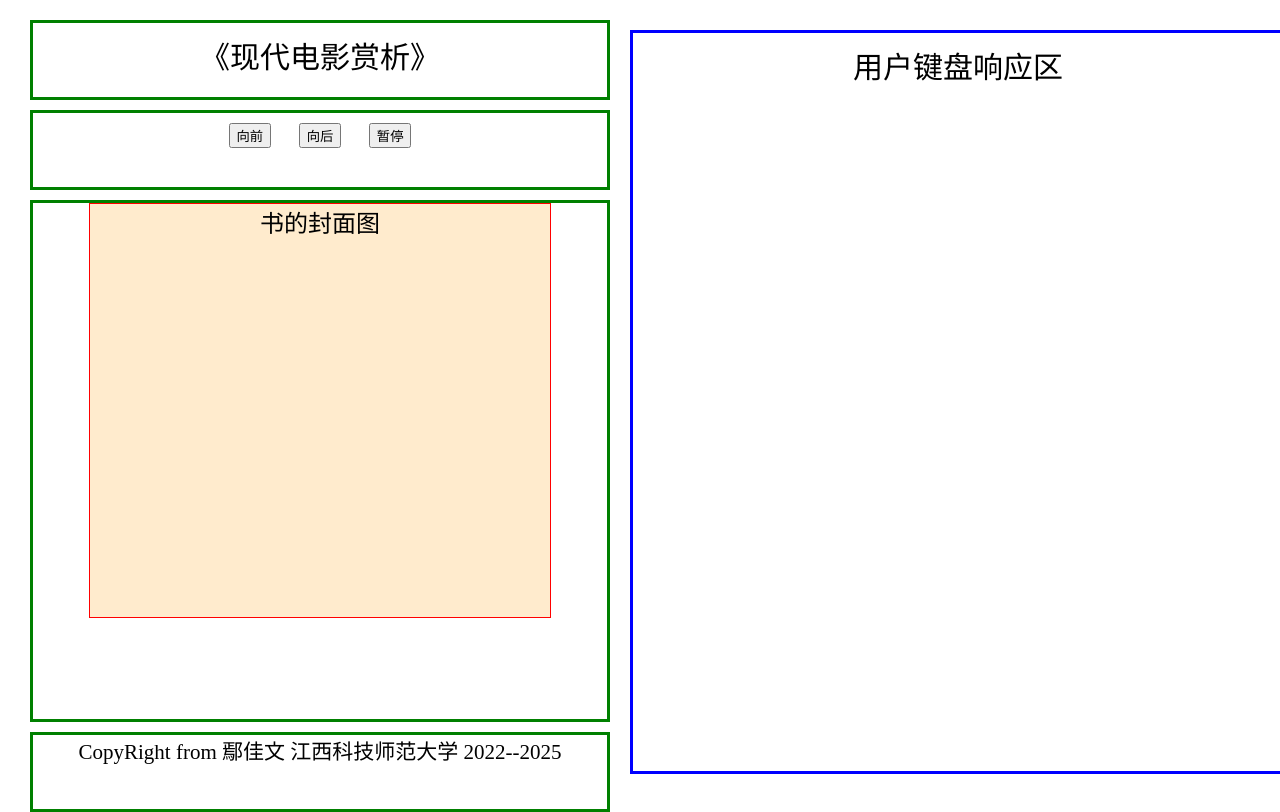
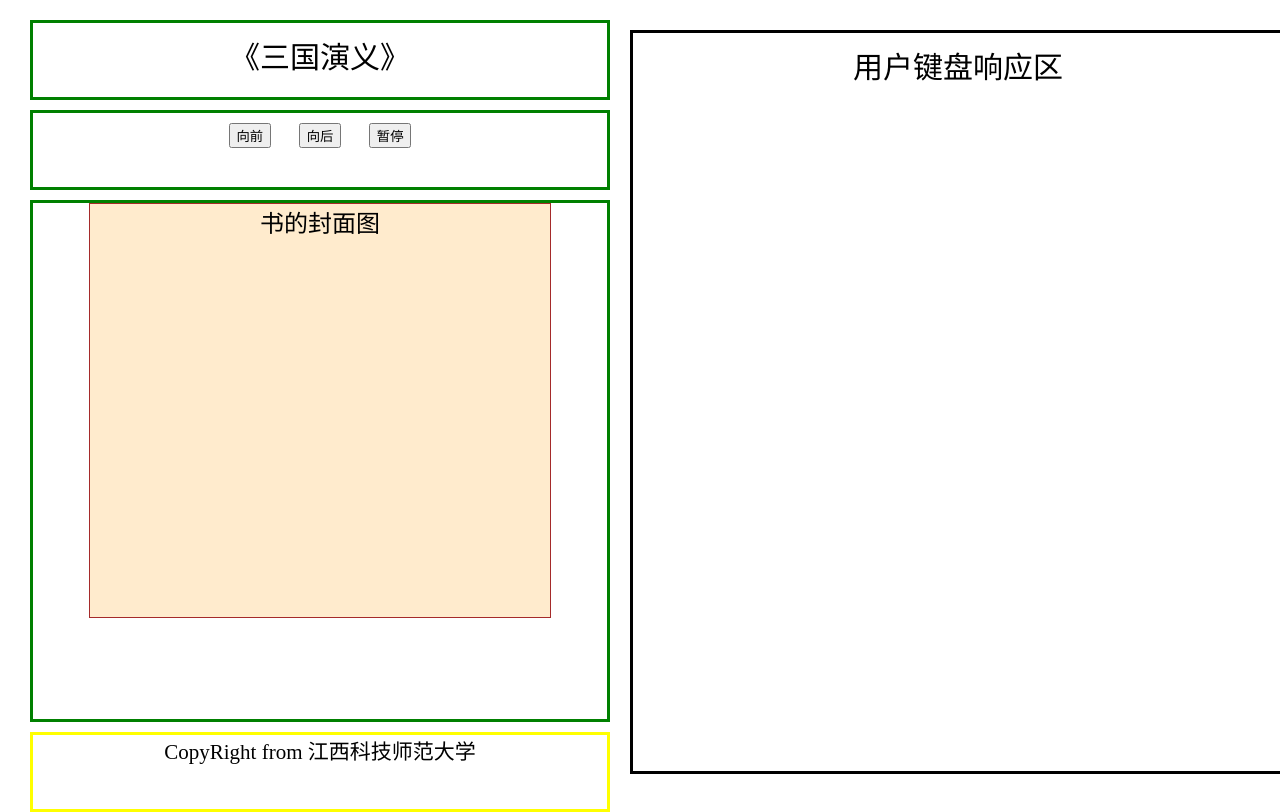
Before and after one commit to zjiaw/zjiaw.github.io, a plain HTML site: page 1.3.html in a window 1280 px wide. Drawn offline with Linux system fonts and the light colour scheme.

Commit message:
Update 1.3.html

```diff
--- a/1.3.html
+++ b/1.3.html
@@ -39,7 +39,7 @@
   }
 
   footer{
-    border: 3px solid green;
+    border: 3px solid yellow;
     height:10%;
     font-size: 0.7em;
   }
@@ -48,14 +48,14 @@
   }
   #aid{
     position: absolute;
-    border: 3px solid blue;
+    border: 3px solid black;
     top:0px;
     left:600px;
   }
   #bookface{
     width: 80%;
     height: 80%;
-    border:1px solid red;
+    border:1px solid brown;
     background-color: blanchedalmond;
     margin:auto;
   }
@@ -64,7 +64,7 @@
 <body >
   <header>
     <p id="book">
-     《现代电影赏析》
+     《三国演义》
     </p>
    </header>
   <nav>
@@ -82,7 +82,7 @@
 
   <footer>
 
-	CopyRight from 鄢佳文 江西科技师范大学 2022--2025
+	CopyRight from 江西科技师范大学
 
   </footer>
   <div id="aid">
```
